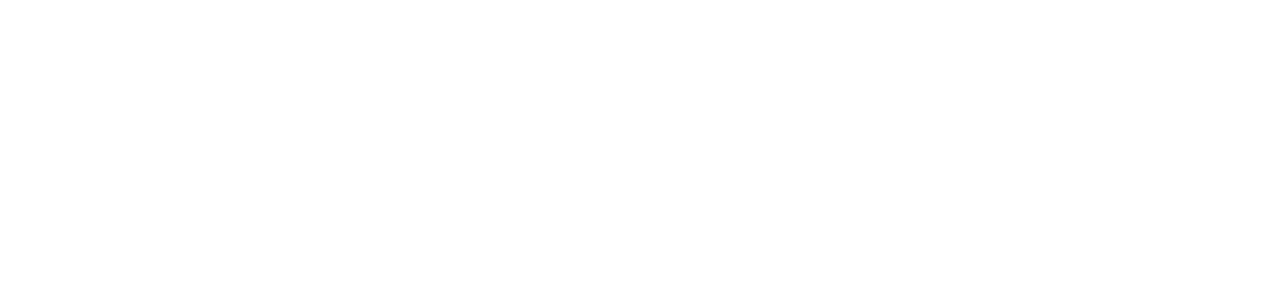
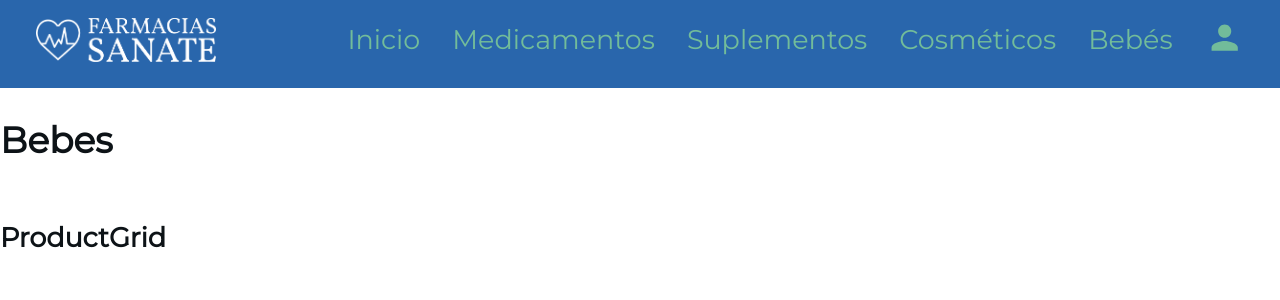
Before and after one commit to ccejudo/farmacias-sanate, a React (Create React App) app in the folder frontend/: page /bebes in a window 1280 px wide. Before the commit this address had no page. Shown: the top 300 px of the page. Built offline with nearby package versions, Linux system fonts and the light colour scheme.

Commit message:
Add products pages

```diff
--- a/frontend/package.json
+++ b/frontend/package.json
@@ -5,6 +5,7 @@
   "dependencies": {
     "@emotion/react": "^11.6.0",
     "@emotion/styled": "^11.6.0",
+    "@mui/icons-material": "^5.1.1",
     "@mui/material": "^5.1.1",
     "@testing-library/jest-dom": "^5.15.0",
     "@testing-library/react": "^11.2.7",
--- a/frontend/src/App.js
+++ b/frontend/src/App.js
@@ -1,5 +1,10 @@
 import { BrowserRouter as Router, Routes as Switch, Route } from "react-router-dom";
 import Home from './pages/Home'
+import Medicamentos from './pages/Medicamentos'
+import Suplementos from './pages/Suplementos'
+import Bebes from './pages/Bebes'
+import Cosmeticos from './pages/Cosmeticos'
+import Profile from './pages/Profile'
 /*
 import Login from './pages/Login'
 import Signup from './pages/Signup'
@@ -10,6 +15,11 @@
     <Router>
       <Switch>
         <Route exact path="/" element={<Home/>}/>
+        <Route exact path="/medicamentos" element={<Medicamentos/>}/>
+        <Route exact path="/suplementos" element={<Suplementos/>}/>
+        <Route exact path="/bebes" element={<Bebes/>}/>
+        <Route exact path="/cosmeticos" element={<Cosmeticos/>}/>
+        <Route exact path="/profile" element={<Profile/>}/>
         {/*
         <Route exact path="/login" component={Login} />
         <Route exact path="/signup" component={Signup} />
--- a/frontend/src/components/Navbar.js
+++ b/frontend/src/components/Navbar.js
@@ -1,5 +1,6 @@
 import React from 'react'
 import { Grid, Stack } from '@mui/material'
+import { Person } from '@mui/icons-material'
 import { Link } from "react-router-dom"
 
 import styles from '../styles/navbar.module.css'
@@ -8,21 +9,29 @@
     return (
         <Grid container className={styles.navbar}>
             <Grid item xs={2}>
-                <img src="/logo/logo_white_large.png" alt="logo" style={{ width: '10rem' }}/>
+                <Link to="/">
+                    <img src="/logo/logo_white_large.png" alt="logo" style={{ width: '10rem' }}/>
+                </Link>
             </Grid>
             <Grid item xs={10}>
                 <Stack spacing={4} direction="row" justifyContent="flex-end">
                     <Link to="/">
+                        <a className={styles.animation}>Inicio</a>
+                    </Link>
+                    <Link to="/medicamentos">
                         <a className={styles.animation}>Medicamentos</a>
                     </Link>
-                    <Link to="/">
+                    <Link to="/suplementos">
                         <a className={styles.animation}>Suplementos</a>
                     </Link>
-                    <Link to="/">
+                    <Link to="/cosmeticos">
                         <a className={styles.animation}>Cosméticos</a>
                     </Link>
-                    <Link to="/">
+                    <Link to="/bebes">
                         <a className={styles.animation}>Bebés</a>
+                    </Link>
+                    <Link to="/profile">
+                        <Person fontSize="large"/>
                     </Link>
                 </Stack>
             </Grid>
--- /dev/null
+++ b/frontend/src/components/ProductGrid.js
@@ -0,0 +1,10 @@
+import React from 'react'
+import { Grid } from '@mui/material'
+
+export default function ProductGrid() {
+    return (
+        <Grid container item xs={12}>
+            <h2>ProductGrid</h2>
+        </Grid>
+    )
+}
--- /dev/null
+++ b/frontend/src/pages/Bebes.js
@@ -0,0 +1,14 @@
+import React from 'react'
+import Navbar from '../components/Navbar'
+import ProductGrid from '../components/ProductGrid'
+import { Grid } from '@mui/material'
+
+export default function Bebes() {
+    return (
+        <Grid container>
+            <Navbar />
+            <h1>Bebes</h1>
+            <ProductGrid />
+        </Grid>
+    )
+}
--- /dev/null
+++ b/frontend/src/pages/Cosmeticos.js
@@ -0,0 +1,14 @@
+import React from 'react'
+import Navbar from '../components/Navbar'
+import ProductGrid from '../components/ProductGrid'
+import { Grid } from '@mui/material'
+
+export default function Cosmeticos() {
+    return (
+        <Grid container>
+            <Navbar />
+            <h1>Cosmeticos</h1>
+            <ProductGrid />
+        </Grid>
+    )
+}
--- a/frontend/src/pages/Home.js
+++ b/frontend/src/pages/Home.js
@@ -16,27 +16,27 @@
           <h2>Categorías</h2>
         </Grid>
         <Grid container item xs={12} justifyContent='space-around'>
-          <Link to='/'>
+          <Link to='/medicamentos'>
             <div className={styles.category_button}>
               <img src='images/medicamentos.jpg' alt='medicamentos'/>
               <h3 className={styles.back_purple}>Medicamentos</h3>
             </div>
           </Link>
-          <Link to='/'>
+          <Link to='/suplementos'>
             <div className={styles.category_button}>
               <img src='images/suplementos.jpg' alt='suplementos'/>
               <h3 className={styles.back_red}>Suplementos</h3>
             </div>
           </Link>
-          <Link to='/'>
+          <Link to='/cosmeticos'>
             <div className={styles.category_button}>
-              <img src='images/cosmeticos.jpg' alt='suplementos'/>
+              <img src='images/cosmeticos.jpg' alt='cosmeticos'/>
               <h3 className={styles.back_green}>Cosméticos</h3>
             </div>
           </Link>
-          <Link to='/'>
+          <Link to='/bebes'>
             <div className={styles.category_button}>
-              <img src='images/bebes.jpeg' alt='suplementos'/>
+              <img src='images/bebes.jpeg' alt='bebes'/>
               <h3 className={styles.back_blue}>Bebés</h3>
             </div>
           </Link>
--- /dev/null
+++ b/frontend/src/pages/Medicamentos.js
@@ -0,0 +1,14 @@
+import React from 'react'
+import Navbar from '../components/Navbar'
+import ProductGrid from '../components/ProductGrid'
+import { Grid } from '@mui/material'
+
+export default function Medicamentos() {
+    return (
+        <Grid container>
+            <Navbar />
+            <h1>Medicamentos</h1>
+            <ProductGrid />
+        </Grid>
+    )
+}
--- /dev/null
+++ b/frontend/src/pages/Profile.js
@@ -0,0 +1,12 @@
+import React from 'react'
+import Navbar from '../components/Navbar'
+import { Grid } from '@mui/material'
+
+export default function Profile() {
+    return (
+        <Grid container>
+            <Navbar />
+            <h1>Profile</h1>
+        </Grid>
+    )
+}
--- /dev/null
+++ b/frontend/src/pages/Suplementos.js
@@ -0,0 +1,14 @@
+import React from 'react'
+import Navbar from '../components/Navbar'
+import ProductGrid from '../components/ProductGrid'
+import { Grid } from '@mui/material'
+
+export default function Suplementos() {
+    return (
+        <Grid container>
+            <Navbar />
+            <h1>Suplementos</h1>
+            <ProductGrid />
+        </Grid>
+    )
+}
```
Also changed, not shown: 1 other file (tests, documents, lock files or other folders).
